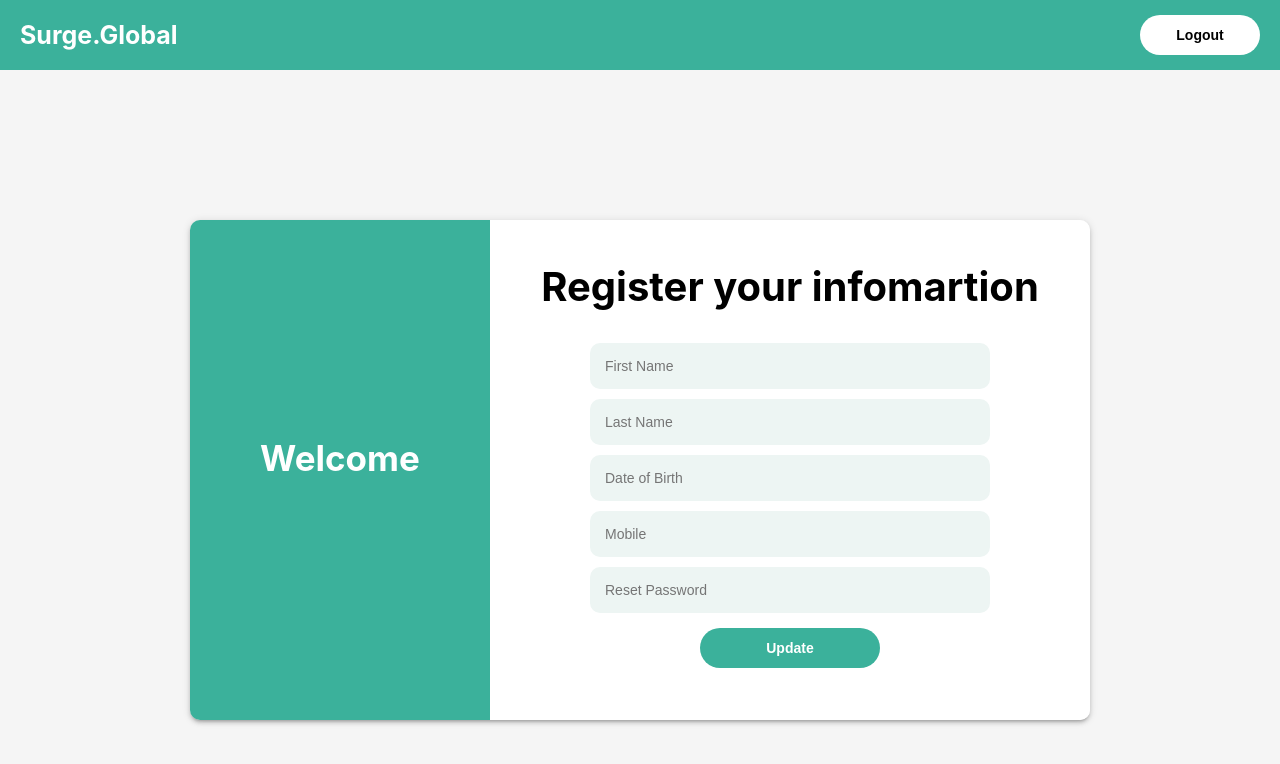
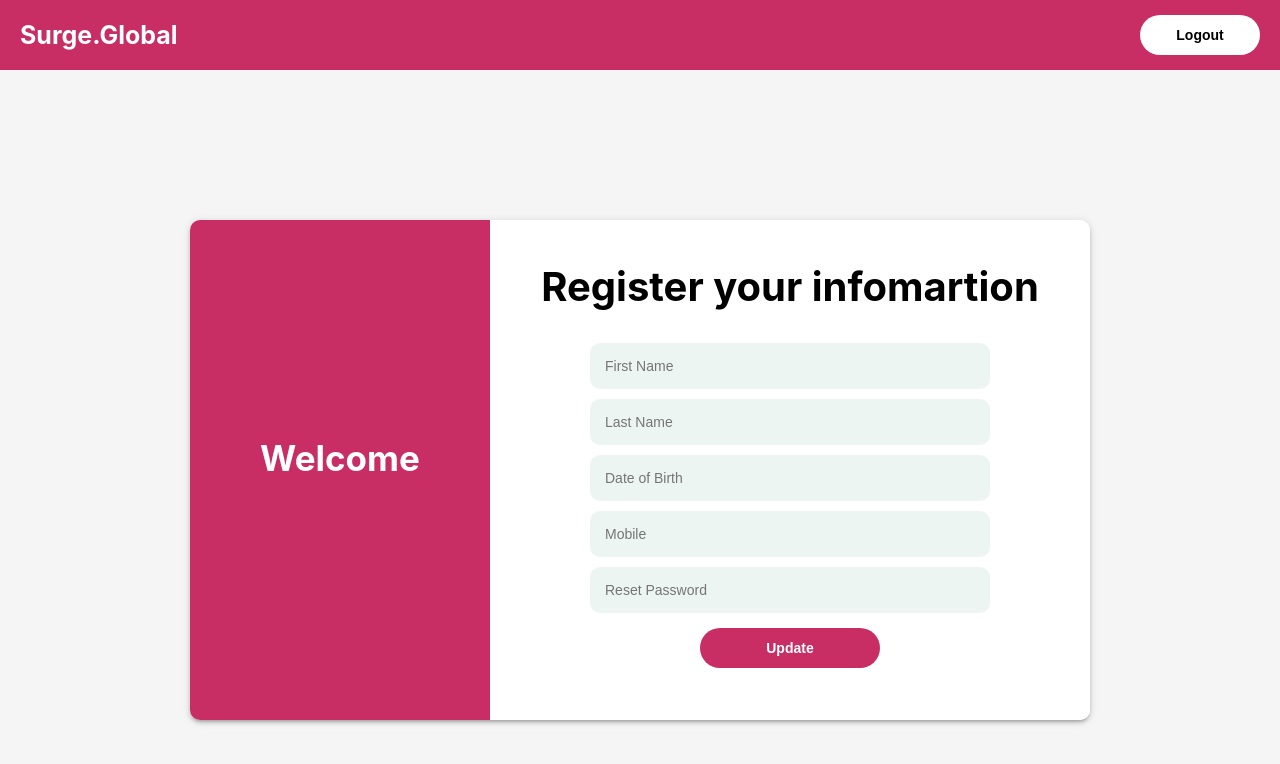
Before and after one commit to vindya-siriwardane/Surge.Global, a React (Create React App) app in the folder frontend/: page / in a window 1280 px wide. Shown: the top 764 px of the page. Built offline with nearby package versions, Linux system fonts and the light colour scheme; sample sign-in values are in the browser's storage.

Commit message:
background color changed

```diff
--- a/frontend/src/components/EmailVerify/styles.module.css
+++ b/frontend/src/components/EmailVerify/styles.module.css
@@ -11,7 +11,7 @@
 	border: none;
 	outline: none;
 	padding: 12px 0;
-	background-color: #3bb19b;
+	background-color: #c82e64;
 	border-radius: 20px;
 	width: 180px;
 	font-weight: bold;
--- a/frontend/src/components/Login/styles.module.css
+++ b/frontend/src/components/Login/styles.module.css
@@ -66,7 +66,7 @@
 	flex-direction: column;
 	align-items: center;
 	justify-content: center;
-	background-color: #3bb19b;
+	background-color: #c82e64;
 	border-top-right-radius: 10px;
 	border-bottom-right-radius: 10px;
 }
@@ -92,7 +92,7 @@
 }
 
 .green_btn {
-	background-color: #3bb19b;
+	background-color: #c82e64;
 	color: white;
 	margin: 10px;
 }
--- a/frontend/src/components/Main/styles.module.css
+++ b/frontend/src/components/Main/styles.module.css
@@ -1,7 +1,7 @@
 .navbar {
 	width: 100%;
 	height: 70px;
-	background-color: #3bb19b;
+	background-color: #c82e64;
 	display: flex;
 	align-items: center;
 	justify-content: space-between;
@@ -29,7 +29,7 @@
 	border: none;
 	outline: none;
 	padding: 12px 0;
-	background-color: #3bb19b;
+	background-color: #c82e64;
 	border-radius: 20px;
 	width: 180px;
 	font-weight: bold;
--- a/frontend/src/components/Notes/styles.module.css
+++ b/frontend/src/components/Notes/styles.module.css
@@ -1,7 +1,7 @@
 .navbar {
 	width: 100%;
 	height: 70px;
-	background-color: #3bb19b;
+	background-color: #c82e64;
 	display: flex;
 	align-items: center;
 	justify-content: space-between;
--- a/frontend/src/components/Register/styles.module.css
+++ b/frontend/src/components/Register/styles.module.css
@@ -22,7 +22,7 @@
 	flex-direction: column;
 	align-items: center;
 	justify-content: center;
-	background-color: #3bb19b;
+	background-color: #c82e64;
 	border-top-left-radius: 10px;
 	border-bottom-left-radius: 10px;
 }
@@ -107,7 +107,7 @@
 }
 
 .green_btn {
-	background-color: #3bb19b;
+	background-color: #c82e64;
 	color: white;
 	margin: 10px;
 }
--- a/frontend/src/components/Signup/styles.module.css
+++ b/frontend/src/components/Signup/styles.module.css
@@ -22,7 +22,7 @@
 	flex-direction: column;
 	align-items: center;
 	justify-content: center;
-	background-color: #3bb19b;
+	background-color: #c82e64;
 	border-top-left-radius: 10px;
 	border-bottom-left-radius: 10px;
 }
@@ -97,7 +97,7 @@
 }
 
 .green_btn {
-	background-color: #3bb19b;
+	background-color: #c82e64;
 	color: white;
 	margin: 10px;
 }
```
